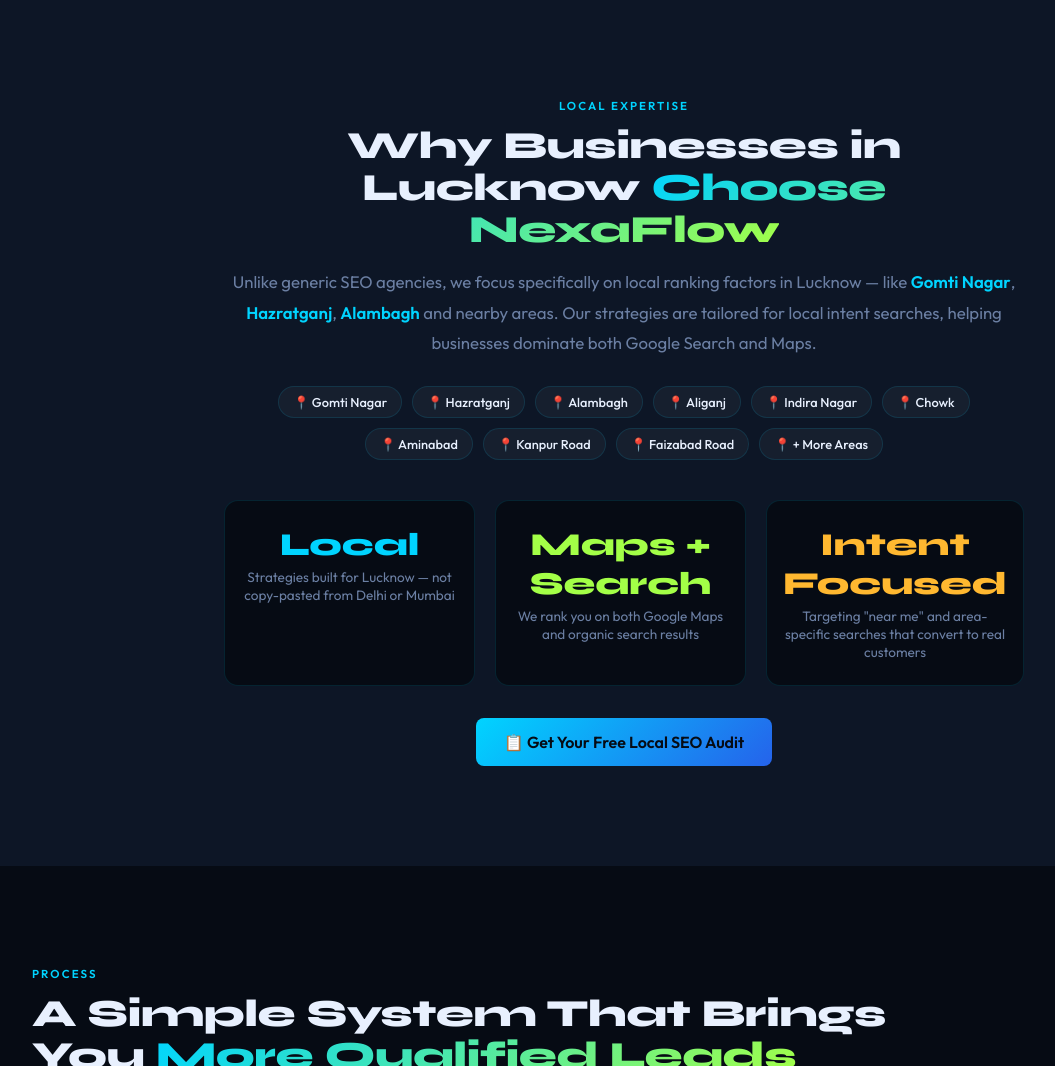
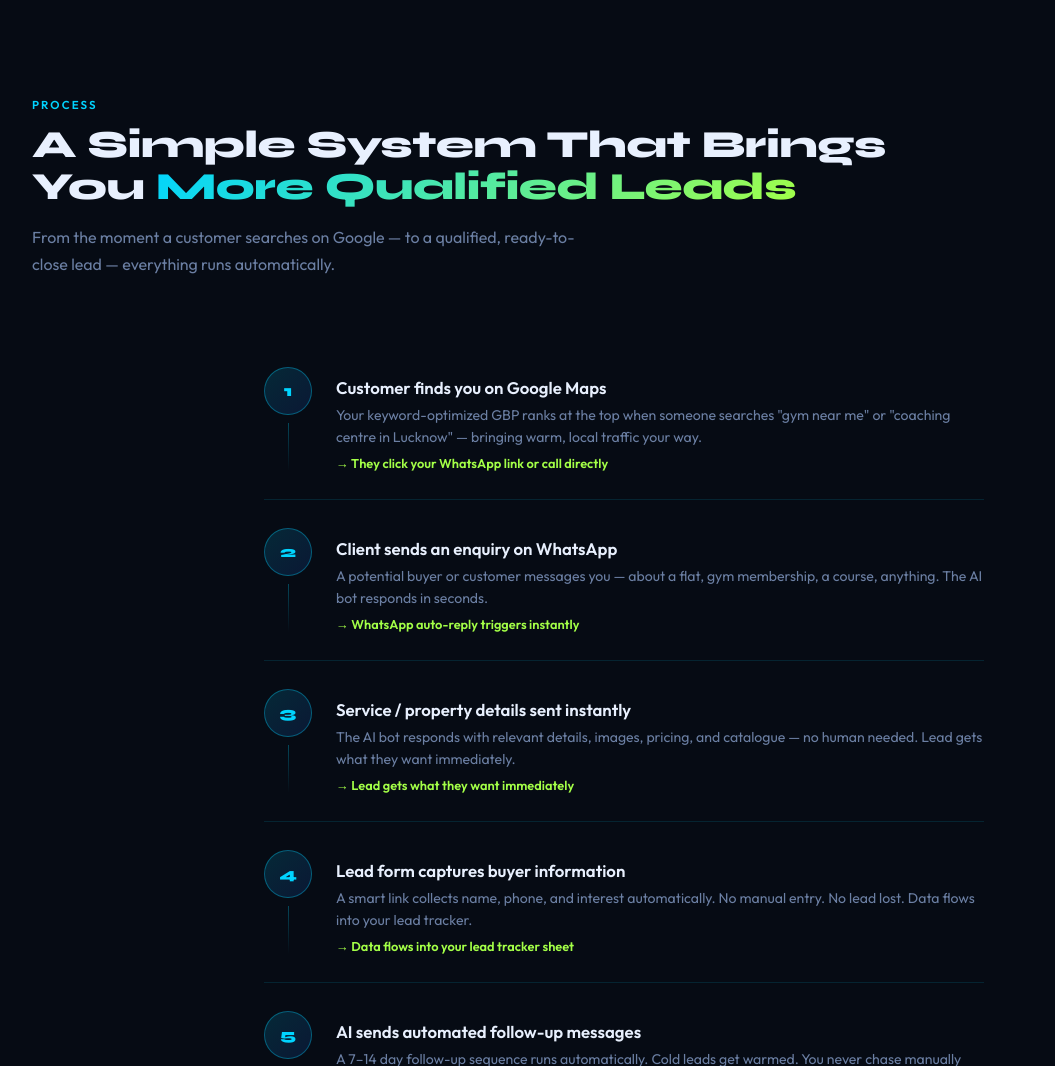
Before and after one commit to mrradhey18/NexaFlow-AI-Automations, a plain HTML site: page index.html in a window 1280 px wide. Shown: the part 5520-6586 px from the top of the page, without its empty margins (16-1071 px from the left). Drawn offline with Linux system fonts and the light colour scheme.

Commit message:
Update index.html

```diff
--- a/index.html
+++ b/index.html
@@ -3089,54 +3089,6 @@
         </div>
     </section>
 
-    <!--Starts Here-->
-<!-- LOCAL TRUST SECTION -->
-<section class="wrapped" style="background:var(--surface);border-top:1px solid var(--border);">
-    <div style="max-width:800px;margin:0 auto;text-align:center;" class="fade-up">
-        <div class="sec-label">Local Expertise</div>
-        <h2>Why Businesses in Lucknow <span class="grad">Choose NexaFlow</span></h2>
-        <p style="font-size:1.05rem;color:var(--muted);line-height:1.8;margin-top:16px;">
-            Unlike generic SEO agencies, we focus specifically on local ranking factors in Lucknow — like
-            <span style="color:var(--cyan);font-weight:600;">Gomti Nagar</span>,
-            <span style="color:var(--cyan);font-weight:600;">Hazratganj</span>,
-            <span style="color:var(--cyan);font-weight:600;">Alambagh</span> and nearby areas. Our strategies are tailored for local intent searches, helping businesses dominate both Google Search and Maps.
-        </p>
-
-        <!-- LOCALITY TAGS -->
-        <div style="display:flex;flex-wrap:wrap;gap:10px;justify-content:center;margin-top:28px;">
-            <span class="ind-tag">📍 Gomti Nagar</span>
-            <span class="ind-tag">📍 Hazratganj</span>
-            <span class="ind-tag">📍 Alambagh</span>
-            <span class="ind-tag">📍 Aliganj</span>
-            <span class="ind-tag">📍 Indira Nagar</span>
-            <span class="ind-tag">📍 Chowk</span>
-            <span class="ind-tag">📍 Aminabad</span>
-            <span class="ind-tag">📍 Kanpur Road</span>
-            <span class="ind-tag">📍 Faizabad Road</span>
-            <span class="ind-tag">📍 + More Areas</span>
-        </div>
-
-        <!-- TRUST STATS ROW -->
-        <div style="display:grid;grid-template-columns:repeat(3,1fr);gap:20px;margin-top:40px;">
-            <div style="background:var(--bg);border:1px solid var(--border);border-radius:14px;padding:24px 16px;">
-                <div style="font-family:'Syne',sans-serif;font-size:2rem;font-weight:800;color:var(--cyan);">Local</div>
-                <div style="font-size:0.85rem;color:var(--muted);margin-top:4px;">Strategies built for Lucknow — not copy-pasted from Delhi or Mumbai</div>
-            </div>
-            <div style="background:var(--bg);border:1px solid var(--border);border-radius:14px;padding:24px 16px;">
-                <div style="font-family:'Syne',sans-serif;font-size:2rem;font-weight:800;color:var(--lime);">Maps +<br>Search</div>
-                <div style="font-size:0.85rem;color:var(--muted);margin-top:4px;">We rank you on both Google Maps and organic search results</div>
-            </div>
-            <div style="background:var(--bg);border:1px solid var(--border);border-radius:14px;padding:24px 16px;">
-                <div style="font-family:'Syne',sans-serif;font-size:2rem;font-weight:800;color:var(--gold);">Intent<br>Focused</div>
-                <div style="font-size:0.85rem;color:var(--muted);margin-top:4px;">Targeting "near me" and area-specific searches that convert to real customers</div>
-            </div>
-        </div>
-
-        <div style="margin-top:32px;">
-            <a href="#audit" class="btn-glow">📋 Get Your Free Local SEO Audit</a>
-        </div>
-    </div>
-</section>    <!--Ends here-->
     <!-- HOW IT WORKS -->
     <section class="wrapped how" id="how" style="background:var(--bg);">
         <div class="sec-label fade-up">Process</div>
```
